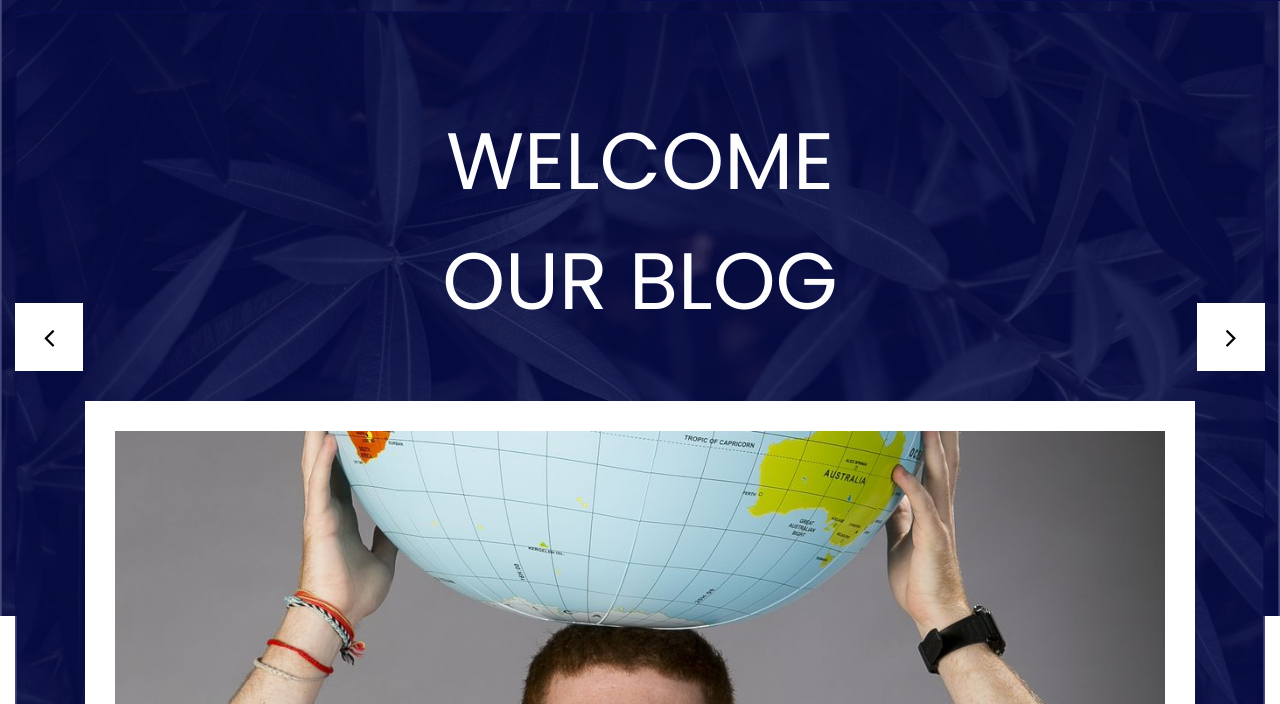
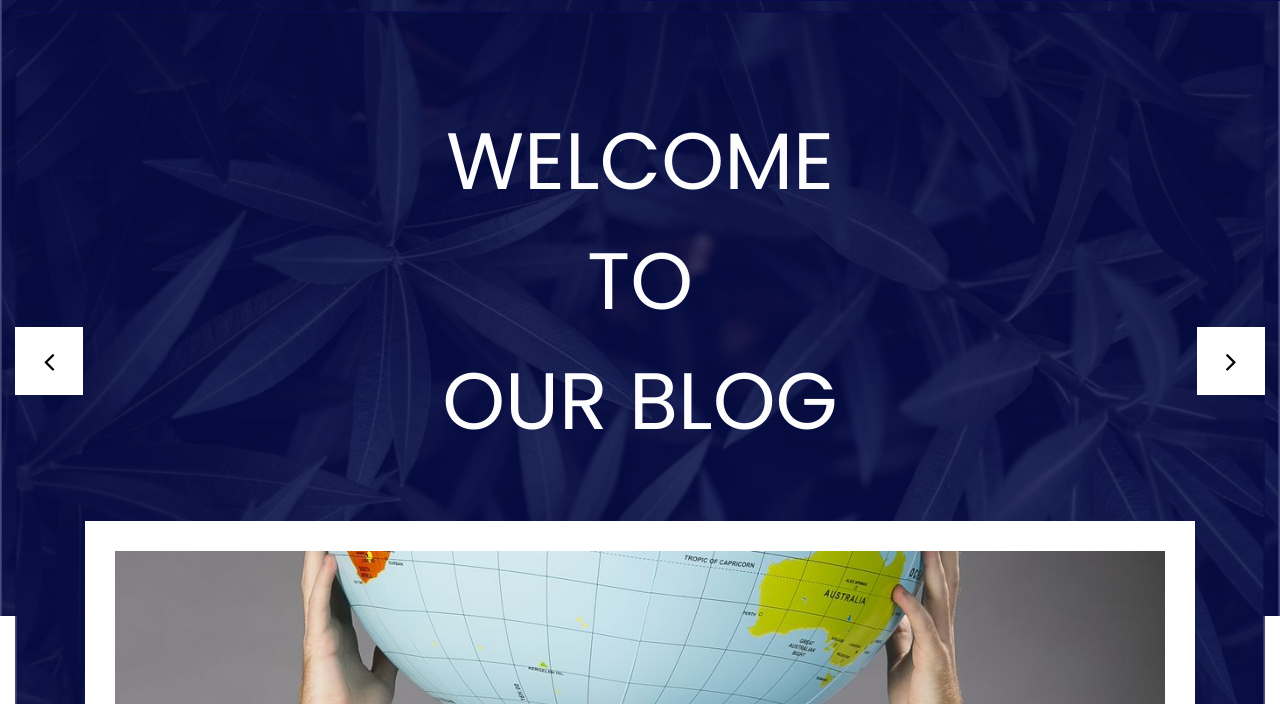
Before and after one commit to salunkheom/_blog, a plain HTML site: page index.html in a window 1280 px wide. Shown: the part 96-800 px from the top of the page. Drawn offline with nearby package versions, Linux system fonts and the light colour scheme; files whose address does not match are found by name; a web font is replaced by a local one.

Commit message:
Update index.html

```diff
--- a/index.html
+++ b/index.html
@@ -73,7 +73,7 @@
       <!-- banner section start -->
       <div class="container-fluid">
          <div class="banner_section layout_padding">
-            <h1 class="banner_taital">welcome <br>our blog</h1>
+            <h1 class="banner_taital">welcome <br> TO<br>our blog</h1>
             <div id="my_slider" class="carousel slide" data-ride="carousel">
                <div class="carousel-inner">
                   <div class="carousel-item active">
```
